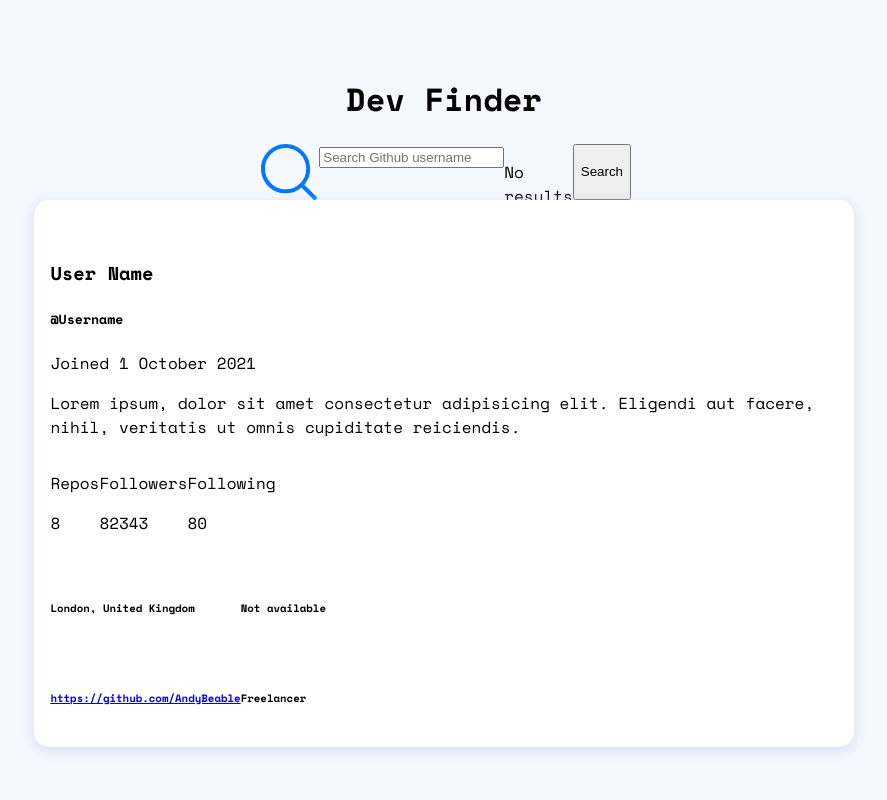
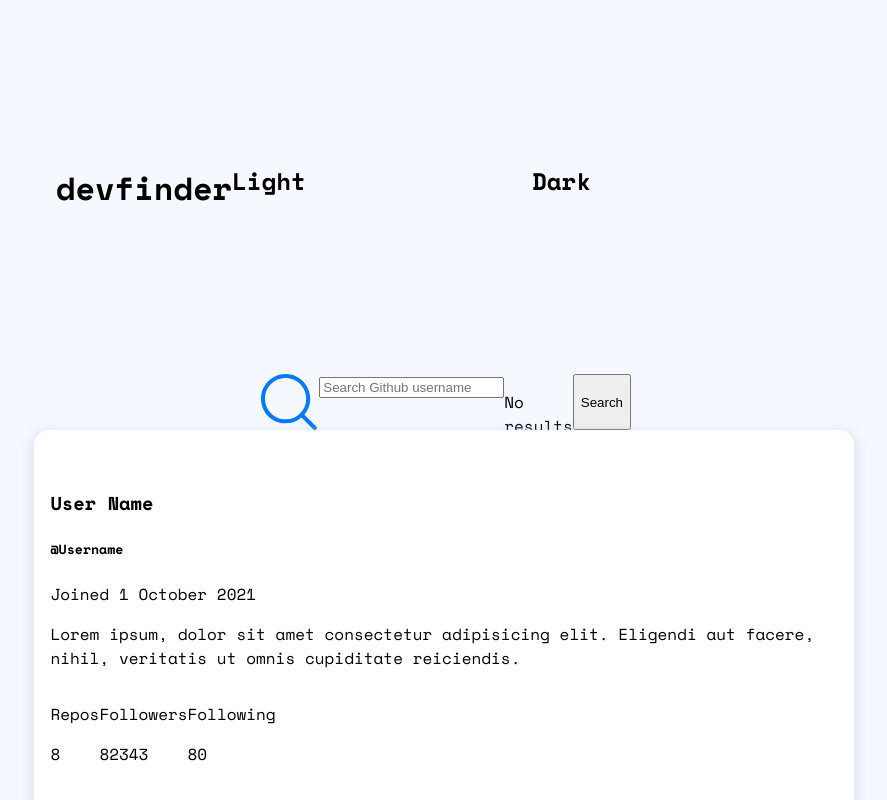
Before and after one commit to AndyBeable/github-user-search-app, a Vue app: page / in a window 1280 px wide. Shown: the top 800 px of the page, without its empty margins (196-1083 px from the left). Built offline with nearby package versions, Linux system fonts and the light colour scheme.

Commit message:
header initial

```diff
--- a/src/components/layout/TheHeader.vue
+++ b/src/components/layout/TheHeader.vue
@@ -1,3 +1,26 @@
 <template>
-  <h1>Dev Finder</h1>
+  <div class="header">
+    <div class="header-title">
+      <h1>devfinder</h1>
+    </div>
+    <div class="header-theme">
+      <div class="theme-light">
+        <h2 class="theme-light-text">Light</h2>
+        <svg></svg>
+      </div>
+      <div class="theme-dark">
+        <h2 class="theme-dark-text">Dark</h2>
+        <svg></svg>
+      </div>
+    </div>
+  </div>
 </template>
+
+<style scoped>
+.header {
+  display: flex;
+}
+.header-theme {
+  display: flex;
+}
+</style>
--- a/src/components/layout/Wrapper.vue
+++ b/src/components/layout/Wrapper.vue
@@ -10,7 +10,7 @@
   justify-content: center;
   flex-direction: column;
   align-items: center;
-  height: 50rem;
+  height: 70rem;
   width: 80%;
   margin: 0 auto;
 }
```
